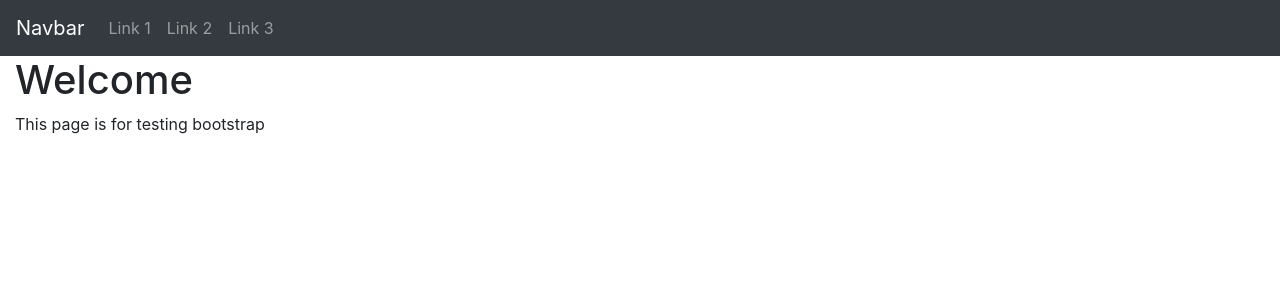
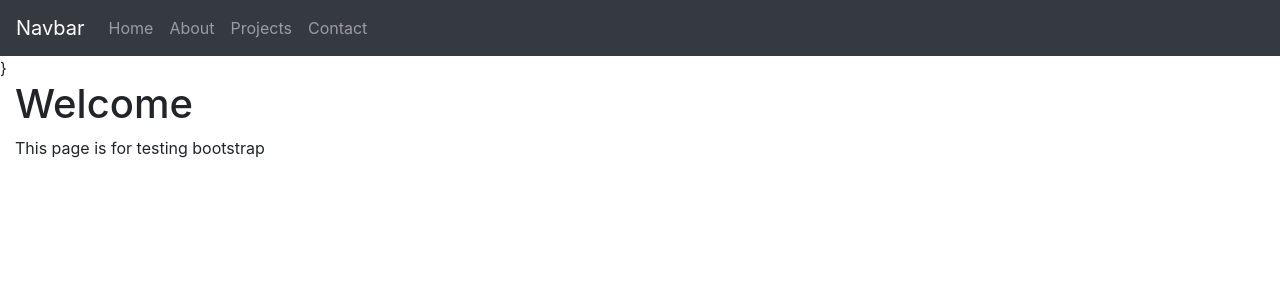
Before and after one commit to kds-rune/kds-rune.github.io, a Jekyll site: the page built from index.html, in a window 1280 px wide. Shown: the top 300 px of the page. Built offline with Jekyll 4.4.1, drawn with Linux system fonts in a browser that asks for light colours; nearby versions of some CDN libraries.

Commit message:
commit from rune

```diff
--- /dev/null
+++ b/_includes/navbar_bootstrap.html
@@ -0,0 +1,22 @@
+<nav class="navbar navbar-expand-md bg-dark navbar-dark">
+ <a class="navbar-brand" href="#">Navbar</a>
+ <button class="navbar-toggler" type="button" data-toggle="collapse" data-target="#collapsableNavbar">
+  <span class="navbar-toggler-icon"></span>
+ </button>
+ <div class="collapse navbar-collapse" id="collapsableNavbar">
+  <ul class="navbar-nav">
+   <li class="nav-item">
+    <a class="nav-link" href="#">Home</a>
+   </li>
+   <li class="nav-item">
+    <a class="nav-link" href="#">About</a>
+   </li>
+   <li class="nav-item">
+    <a class="nav-link" href="#">Projects</a>
+   </li>
+   <li class="nav-item">
+    <a class="nav-link" href="#">Contact</a>
+   </li>
+  </ul>
+ </div>
+</nav>
--- a/index.html
+++ b/index.html
@@ -3,26 +3,7 @@ layout: base_bootstrap
 title: index
 ---
 
-<nav class="navbar navbar-expand-md bg-dark navbar-dark">
- <a class="navbar-brand" href="#">Navbar</a>
- <button class="navbar-toggler" type="button" data-toggle="collapse" data-target="#collapsibleNavbar">
-  <span class="navbar-toggler-icon"></span>
- </button>
-
- <div class="collapse navbar-collapse" id="collapsibleNavbar">
-  <ul class="navbar-nav">
-   <li class="nav-item">
-    <a class="nav-link" href="#">Link 1</a>
-   </li>
-   <li class="nav-item">
-    <a class="nav-link" href="#">Link 2</a>
-   </li>
-   <li class="nav-item">
-    <a class="nav-link" href="#">Link 3</a>
-   </li>
-  </ul>
- </div>
-</nav>
+{% include navbar_bootstrap.html %}}
 
 <div class="container-fluid">
  <h1 class="">Welcome</h1>
```
